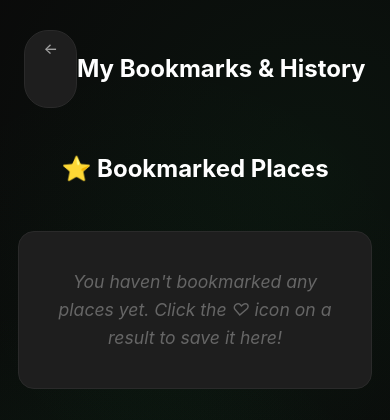
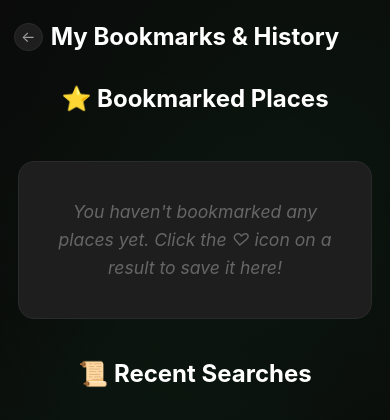
Before and after one commit to starredastrologer/locale-ai-recommender, a Flask app: page /history in a window 390 px wide. Shown: the top 420 px of the page. Run offline with Flask 3, Linux system fonts and the light colour scheme.

Commit message:
fix: make header responsive

```diff
--- a/static/style.css
+++ b/static/style.css
@@ -187,7 +187,19 @@ body {
     justify-content: flex-end;
 }
 
-.history-link, .back-link {
+.history-header {
+    position: relative;
+    width: 100%;
+    display: flex;
+    justify-content: center;
+    align-items: center;
+}
+
+.history-header h2 {
+    margin: 0px;
+}
+
+.history-link {
     color: var(--text-medium);
     background-color: var(--bg-card);
     padding: var(--spacing-sm) var(--spacing-lg);
@@ -197,6 +209,25 @@ body {
     transition: all 0.3s ease;
     border: 1px solid var(--border-color);
     font-size: 0.95rem;
+}
+
+.back-link {
+    position: absolute;
+    left: var(--spacing-lg);
+    color: var(--text-medium);
+    background-color: var(--bg-card);
+    padding: var(--spacing-sm) var(--spacing-lg);
+    border-radius: var(--border-radius-large);
+    text-decoration: none;
+    border: 1px solid var(--border-color);
+    font-size: 0.95rem;
+}
+
+@media only screen and (max-width: 515px) {
+  .back-link {
+    left: -4px;
+    padding: 1px 6px;
+  }
 }
 
 .history-link:hover, .back-link:hover {
--- a/templates/history.html
+++ b/templates/history.html
@@ -11,7 +11,7 @@
 </head>
 <body>
     <div class="history-container">
-        <header class="landing-header">
+        <header class="history-header">
             <a href="/" class="back-link">←</a>
             <h2>My Bookmarks & History</h2>
         </header>
```
